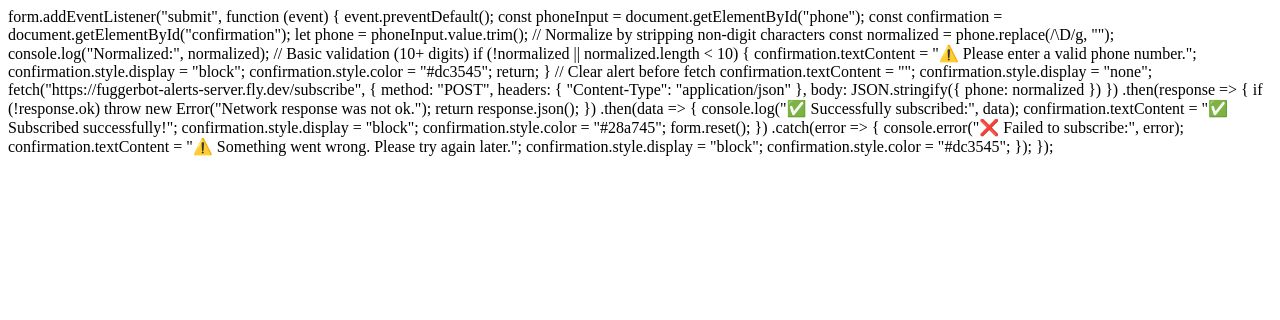
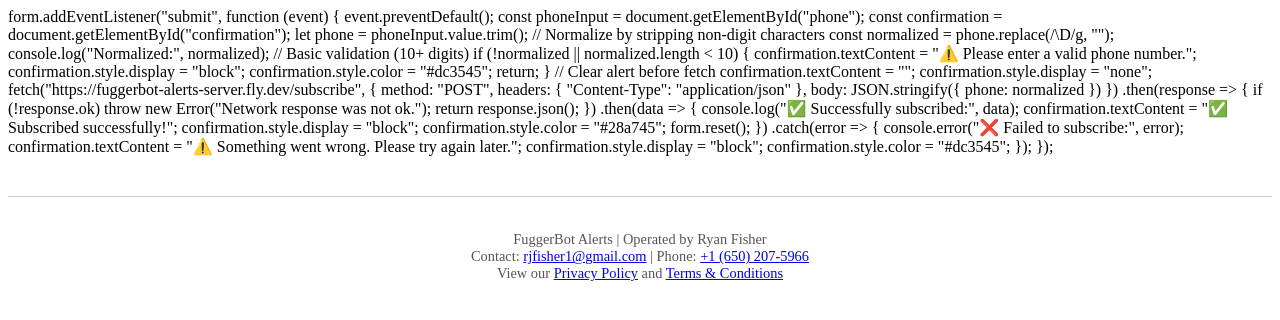
Before and after one commit to rjfisher123/rjfisher123.github.io, a plain HTML site: page index.html in a window 1280 px wide. Drawn offline with Linux system fonts and the light colour scheme.

Commit message:
Add footer with contact and policy links

```diff
--- a/index.html
+++ b/index.html
@@ -46,3 +46,10 @@
       confirmation.style.color = "#dc3545";
     });
 });
+<footer style="text-align: center; font-size: 0.9em; margin-top: 40px; padding-top: 20px; border-top: 1px solid #ccc; color: #555;">
+  <p>
+    FuggerBot Alerts | Operated by Ryan Fisher<br>
+    Contact: <a href="mailto:rjfisher1@gmail.com">rjfisher1@gmail.com</a> | Phone: <a href="tel:+16502075966">+1 (650) 207‑5966</a><br>
+    View our <a href="https://rjfisher123.github.io/privacy.html" target="_blank">Privacy Policy</a> and <a href="https://rjfisher123.github.io/terms.html" target="_blank">Terms & Conditions</a>
+  </p>
+</footer>
```
